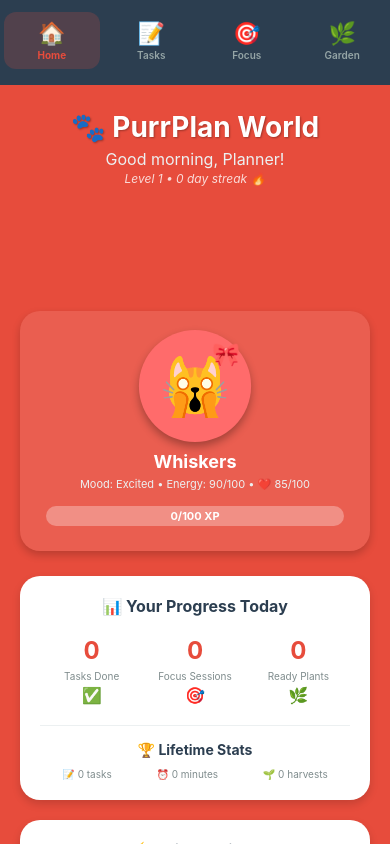
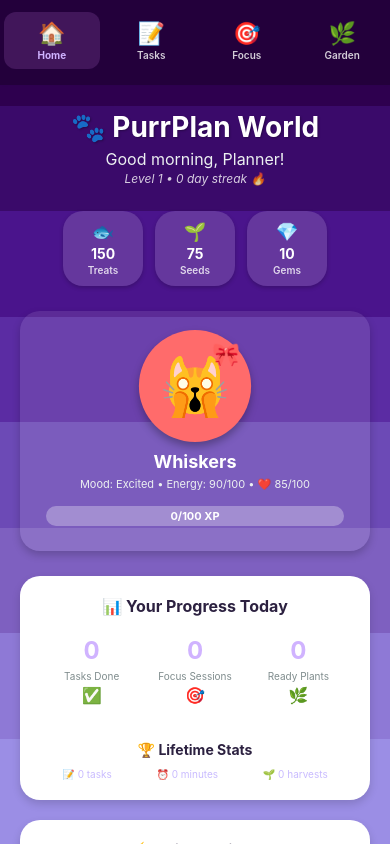
Before and after one commit to Sirius-ashwak/Purr, a React Native app: screen / in a window 390 px wide. Built offline with nearby package versions, Linux system fonts and the light colour scheme.

Commit message:
enhance styles;  added gradient background and active cat fallback

```diff
--- a/App.js
+++ b/App.js
@@ -12,18 +12,18 @@ import {
   Modal,
   Animated,
   Alert,
-  Dimensions,
   Vibration
 } from 'react-native';
 import AsyncStorage from '@react-native-async-storage/async-storage';
 
-const { width: screenWidth, height: screenHeight } = Dimensions.get('window');
+// Note: Avoid using Dimensions for now to reduce layout edge cases
 
 export default function App() {
   console.log('🐾 PurrPlan World - Premium App Starting...');
 
   // Animation References
   const catBounceAnim = useRef(new Animated.Value(1)).current;
+  // Start at 0 and map to scale 1 via interpolation so items are visible by default
   const coinAnim = useRef(new Animated.Value(0)).current;
   const levelUpAnim = useRef(new Animated.Value(0)).current;
 
@@ -97,6 +97,33 @@ export default function App() {
   const [achievements, setAchievements] = useState([]);
   const [notifications, setNotifications] = useState([]);
 
+  // Safe active cat fallback
+  const activeCat = (cats && cats.length > 0) ? cats[0] : {
+    id: 'default',
+    name: 'Whiskers',
+    breed: 'tabby',
+    mood: 'Happy',
+    energy: 80,
+    happiness: 80,
+    isActive: true,
+    color: '#FF6B6B',
+    accessory: '🎀',
+    favoriteActivity: 'gardening',
+  };
+
+  // Purple gradient colors (top -> bottom)
+  const gradientColors = [
+    '#2e004f', '#3a0a6a', '#4a148c', '#5b2ca3', '#6c4ab6', '#7e60c0', '#8e79d6', '#9b8ee5'
+  ];
+
+  const GradientBackground = () => (
+    <View style={styles.gradientContainer}>
+      {gradientColors.map((c, i) => (
+        <View key={i} style={[styles.gradientBand, { backgroundColor: c }]} />
+      ))}
+    </View>
+  );
+
   // Plant Types Configuration
   const plantTypes = {
     tomato: { emoji: '🍅', name: 'Tomato', cost: 10, reward: { treats: 20, seeds: 5, exp: 25, gems: 1 }, growTime: 120000 },
@@ -135,14 +162,16 @@ export default function App() {
       interval = setInterval(() => {
         setFocusTimer(prev => ({
           ...prev,
-          timeLeft: prev.timeLeft - 1,
+          timeLeft: Math.max(0, prev.timeLeft - 1),
         }));
       }, 1000);
     } else if (focusTimer.timeLeft === 0 && focusTimer.isRunning) {
       completeFocusSession();
     }
 
-    return () => clearInterval(interval);
+    return () => {
+      if (interval) clearInterval(interval);
+    };
   }, [focusTimer.isRunning, focusTimer.timeLeft]);
 
   // Garden auto-growth logic
@@ -583,17 +612,26 @@ export default function App() {
 
       {/* Enhanced Currency Display */}
       <View style={styles.currencyContainer}>
-        <Animated.View style={[styles.currencyItem, { transform: [{ scale: coinAnim }] }]}>
+        <Animated.View style={[
+          styles.currencyItem,
+          { transform: [{ scale: coinAnim.interpolate({ inputRange: [0, 1], outputRange: [1, 1.25] }) }] }
+        ]}>
           <Text style={styles.currencyIcon}>🐟</Text>
           <Text style={styles.currencyValue}>{gameState.fishTreats}</Text>
           <Text style={styles.currencyLabel}>Treats</Text>
         </Animated.View>
-        <Animated.View style={[styles.currencyItem, { transform: [{ scale: coinAnim }] }]}>
+        <Animated.View style={[
+          styles.currencyItem,
+          { transform: [{ scale: coinAnim.interpolate({ inputRange: [0, 1], outputRange: [1, 1.25] }) }] }
+        ]}>
           <Text style={styles.currencyIcon}>🌱</Text>
           <Text style={styles.currencyValue}>{gameState.gardenSeeds}</Text>
           <Text style={styles.currencyLabel}>Seeds</Text>
         </Animated.View>
-        <Animated.View style={[styles.currencyItem, { transform: [{ scale: coinAnim }] }]}>
+        <Animated.View style={[
+          styles.currencyItem,
+          { transform: [{ scale: coinAnim.interpolate({ inputRange: [0, 1], outputRange: [1, 1.25] }) }] }
+        ]}>
           <Text style={styles.currencyIcon}>💎</Text>
           <Text style={styles.currencyValue}>{gameState.crystalGems}</Text>
           <Text style={styles.currencyLabel}>Gems</Text>
@@ -604,14 +642,14 @@ export default function App() {
       <View style={styles.catContainer}>
         <Animated.View style={[styles.catMascot, {
           transform: [{ scale: catBounceAnim }],
-          backgroundColor: cats[0].color
+          backgroundColor: activeCat.color
         }]}>
           <Text style={styles.catEmoji}>{getCatMoodEmoji()}</Text>
-          <Text style={styles.catAccessory}>{cats[0].accessory}</Text>
+          <Text style={styles.catAccessory}>{activeCat.accessory}</Text>
         </Animated.View>
-        <Text style={styles.catName}>{cats[0].name}</Text>
+        <Text style={styles.catName}>{activeCat.name}</Text>
         <Text style={styles.catStatus}>
-          Mood: {cats[0].mood} • Energy: {cats[0].energy}/100 • ❤️ {cats[0].happiness}/100
+          Mood: {activeCat.mood} • Energy: {activeCat.energy}/100 • ❤️ {activeCat.happiness}/100
         </Text>
 
         {/* Enhanced Progress Bar */}
@@ -619,7 +657,9 @@ export default function App() {
           <View style={styles.expBar}>
             <Animated.View style={[
               styles.expFill,
-              { width: `${(gameState.experience / gameState.experienceToNext) * 100}%` }
+              {
+                width: `${Math.max(0, Math.min(100, gameState.experienceToNext ? (gameState.experience / gameState.experienceToNext) * 100 : 0))}%`
+              }
             ]} />
             <Text style={styles.expText}>
               {gameState.experience}/{gameState.experienceToNext} XP
@@ -783,7 +823,9 @@ export default function App() {
             <View style={styles.progressRing}>
               <View style={[
                 styles.progressFill,
-                { width: `${((focusTimer.totalTime - focusTimer.timeLeft) / focusTimer.totalTime) * 100}%` }
+                {
+                  width: `${Math.max(0, Math.min(100, focusTimer.totalTime ? ((focusTimer.totalTime - focusTimer.timeLeft) / focusTimer.totalTime) * 100 : 0))}%`
+                }
               ]} />
             </View>
           )}
@@ -797,7 +839,7 @@ export default function App() {
               styles.productivityFill,
               {
                 width: `${focusTimer.productivity}%`,
-                backgroundColor: focusTimer.productivity > 80 ? '#27ae60' : '#f39c12'
+                backgroundColor: focusTimer.productivity > 80 ? '#7e60c0' : '#b388ff'
               }
             ]} />
           </View>
@@ -975,7 +1017,8 @@ export default function App() {
 
   return (
     <SafeAreaView style={styles.container}>
-      <StatusBar barStyle="light-content" backgroundColor="#e74c3c" />
+      <StatusBar barStyle="light-content" backgroundColor="#4a148c" />
+      <GradientBackground />
 
       {/* Notifications */}
       <View style={styles.notificationContainer}>
@@ -990,7 +1033,7 @@ export default function App() {
       </View>
 
       {/* Enhanced Navigation Bar */}
-      <View style={styles.navbar}>
+  <View style={styles.navbar}>
         {[
           { key: 'home', icon: '🏠', label: 'Home' },
           { key: 'tasks', icon: '📝', label: 'Tasks', badge: tasks.filter(t => !t.completed).length },
@@ -1041,7 +1084,7 @@ export default function App() {
             <TextInput
               style={styles.taskInput}
               placeholder="What would you like to accomplish?"
-              placeholderTextColor="#95a5a6"
+              placeholderTextColor="#b8a8ff"
               value={newTaskText}
               onChangeText={setNewTaskText}
               multiline
@@ -1109,7 +1152,7 @@ export default function App() {
       <Modal
         visible={showRewardModal}
         transparent={true}
-        animationType="fade"
+        animationType="slide"
         onRequestClose={() => setShowRewardModal(false)}
       >
         <View style={styles.modalOverlay}>
@@ -1140,7 +1183,7 @@ export default function App() {
       <Modal
         visible={showLevelUpModal}
         transparent={true}
-        animationType="scale"
+        animationType="slide"
         onRequestClose={() => setShowLevelUpModal(false)}
       >
         <View style={styles.modalOverlay}>
@@ -1167,7 +1210,20 @@ export default function App() {
 const styles = StyleSheet.create({
   container: {
     flex: 1,
-    backgroundColor: '#e74c3c',
+    backgroundColor: 'transparent',
+  },
+  // Gradient background layers
+  gradientContainer: {
+    position: 'absolute',
+    top: 0,
+    right: 0,
+    bottom: 0,
+    left: 0,
+    flexDirection: 'column',
+    pointerEvents: 'none',
+  },
+  gradientBand: {
+    flex: 1,
   },
 
   // Notifications
@@ -1179,7 +1235,7 @@ const styles = StyleSheet.create({
     zIndex: 1000,
   },
   notification: {
-    backgroundColor: 'rgba(46, 204, 113, 0.95)',
+    backgroundColor: 'rgba(155, 89, 182, 0.95)',
     padding: 12,
     borderRadius: 8,
     marginBottom: 5,
@@ -1199,7 +1255,7 @@ const styles = StyleSheet.create({
   // Enhanced Navigation
   navbar: {
     flexDirection: 'row',
-    backgroundColor: '#2c3e50',
+  backgroundColor: 'rgba(0,0,0,0.25)',
     paddingVertical: 12,
     paddingBottom: Platform.OS === 'ios' ? 12 : 16,
     shadowColor: '#000',
@@ -1215,7 +1271,7 @@ const styles = StyleSheet.create({
     paddingHorizontal: 4,
   },
   navItemActive: {
-    backgroundColor: 'rgba(231, 76, 60, 0.2)',
+  backgroundColor: 'rgba(155, 89, 182, 0.25)',
     borderRadius: 12,
     marginHorizontal: 4,
   },
@@ -1235,7 +1291,7 @@ const styles = StyleSheet.create({
     position: 'absolute',
     top: -5,
     right: -8,
-    backgroundColor: '#e74c3c',
+  backgroundColor: '#9b59b6',
     borderRadius: 10,
     minWidth: 20,
     height: 20,
@@ -1249,11 +1305,11 @@ const styles = StyleSheet.create({
   },
   navLabel: {
     fontSize: 10,
-    color: '#95a5a6',
+  color: 'rgba(255,255,255,0.8)',
     fontWeight: '600',
   },
   navLabelActive: {
-    color: '#e74c3c',
+  color: '#d0b3ff',
     fontWeight: 'bold',
   },
 
@@ -1263,7 +1319,7 @@ const styles = StyleSheet.create({
   },
   screenContainer: {
     flex: 1,
-    backgroundColor: '#e74c3c',
+  backgroundColor: 'transparent',
   },
   screenHeader: {
     padding: 20,
@@ -1411,7 +1467,7 @@ const styles = StyleSheet.create({
   },
   expFill: {
     height: '100%',
-    backgroundColor: '#f39c12',
+  backgroundColor: '#bb86fc',
     borderRadius: 10,
   },
   expText: {
@@ -1451,7 +1507,7 @@ const styles = StyleSheet.create({
   statsTitle: {
     fontSize: 16,
     fontWeight: 'bold',
-    color: '#2c3e50',
+  color: '#2c2140',
     textAlign: 'center',
     marginBottom: 20,
   },
@@ -1467,7 +1523,7 @@ const styles = StyleSheet.create({
   statNumber: {
     fontSize: 24,
     fontWeight: 'bold',
-    color: '#e74c3c',
+  color: '#d0b3ff',
     marginBottom: 5,
   },
   statText: {
@@ -1480,13 +1536,13 @@ const styles = StyleSheet.create({
   },
   lifetimeStats: {
     borderTopWidth: 1,
-    borderTopColor: '#ecf0f1',
+  borderTopColor: 'rgba(255,255,255,0.4)',
     paddingTop: 15,
   },
   lifetimeTitle: {
     fontSize: 14,
     fontWeight: 'bold',
-    color: '#2c3e50',
+  color: '#2c2140',
     textAlign: 'center',
     marginBottom: 10,
   },
@@ -1496,7 +1552,7 @@ const styles = StyleSheet.create({
   },
   lifetimeStat: {
     fontSize: 10,
-    color: '#7f8c8d',
+  color: '#c9bbff',
     textAlign: 'center',
   },
 
@@ -1516,7 +1572,7 @@ const styles = StyleSheet.create({
   quickActionsTitle: {
     fontSize: 16,
     fontWeight: 'bold',
-    color: '#2c3e50',
+  color: '#2c2140',
     textAlign: 'center',
     marginBottom: 15,
   },
@@ -1526,7 +1582,7 @@ const styles = StyleSheet.create({
   },
   quickActionButton: {
     alignItems: 'center',
-    backgroundColor: '#f8f9fa',
+  backgroundColor: '#f3edff',
     borderRadius: 15,
     padding: 15,
     flex: 1,
@@ -1544,7 +1600,7 @@ const styles = StyleSheet.create({
 
   // Task Management
   addButton: {
-    backgroundColor: '#27ae60',
+  backgroundColor: '#7e60c0',
     paddingHorizontal: 20,
     paddingVertical: 12,
     borderRadius: 25,
@@ -1619,7 +1675,7 @@ const styles = StyleSheet.create({
     elevation: 3,
   },
   taskCompleted: {
-    backgroundColor: '#f8f9fa',
+  backgroundColor: '#f6f0ff',
     opacity: 0.8,
   },
   taskContent: {
@@ -1636,17 +1692,17 @@ const styles = StyleSheet.create({
   },
   taskText: {
     fontSize: 14,
-    color: '#2c3e50',
+  color: '#2c2140',
     fontWeight: '500',
     marginBottom: 3,
   },
   taskTextCompleted: {
     textDecorationLine: 'line-through',
-    color: '#7f8c8d',
+  color: '#9b8ee5',
   },
   taskReward: {
     fontSize: 10,
-    color: '#7f8c8d',
+  color: '#b8a8ff',
   },
   taskCheckbox: {
     fontSize: 18,
@@ -1683,19 +1739,19 @@ const styles = StyleSheet.create({
     position: 'relative',
   },
   timerActive: {
-    backgroundColor: '#f8f9fa',
+  backgroundColor: '#f8f9fa',
     borderWidth: 3,
-    borderColor: '#27ae60',
+  borderColor: '#bb86fc',
   },
   timerText: {
     fontSize: 42,
     fontWeight: 'bold',
-    color: '#e74c3c',
+  color: '#4a148c',
     marginBottom: 5,
   },
   timerSession: {
     fontSize: 14,
-    color: '#7f8c8d',
+  color: '#e3d7ff',
     fontWeight: '600',
   },
   progressRing: {
@@ -1704,13 +1760,13 @@ const styles = StyleSheet.create({
     left: -3,
     right: -3,
     height: 6,
-    backgroundColor: '#ecf0f1',
+  backgroundColor: 'rgba(255,255,255,0.3)',
     borderRadius: 3,
     overflow: 'hidden',
   },
   progressFill: {
     height: '100%',
-    backgroundColor: '#27ae60',
+  backgroundColor: '#bb86fc',
   },
   productivityContainer: {
     alignItems: 'center',
@@ -1718,13 +1774,13 @@ const styles = StyleSheet.create({
   },
   productivityLabel: {
     fontSize: 14,
-    color: '#ffffff',
+  color: '#f5e9ff',
     marginBottom: 5,
   },
   productivityBar: {
     width: 200,
     height: 8,
-    backgroundColor: 'rgba(255,255,255,0.3)',
+  backgroundColor: 'rgba(255,255,255,0.25)',
     borderRadius: 4,
     overflow: 'hidden',
   },
@@ -1740,7 +1796,7 @@ const styles = StyleSheet.create({
     flexDirection: 'row',
   },
   timerButton: {
-    backgroundColor: '#27ae60',
+  backgroundColor: '#7e60c0',
     paddingHorizontal: 30,
     paddingVertical: 15,
     borderRadius: 30,
@@ -1752,13 +1808,13 @@ const styles = StyleSheet.create({
     elevation: 6,
   },
   pauseButton: {
-    backgroundColor: '#f39c12',
+  backgroundColor: '#a881ff',
   },
   stopButton: {
-    backgroundColor: '#e67e22',
+  backgroundColor: '#8e44ad',
   },
   resumeButton: {
-    backgroundColor: '#3498db',
+  backgroundColor: '#6c4ab6',
     marginTop: 10,
   },
   timerButtonText: {
@@ -1774,7 +1830,7 @@ const styles = StyleSheet.create({
   focusStats: {
     flexDirection: 'row',
     justifyContent: 'space-around',
-    backgroundColor: 'rgba(255,255,255,0.1)',
+  backgroundColor: 'rgba(255,255,255,0.12)',
     padding: 15,
     borderRadius: 15,
     marginBottom: 15,
@@ -1786,11 +1842,11 @@ const styles = StyleSheet.create({
   focusStatNumber: {
     fontSize: 18,
     fontWeight: 'bold',
-    color: '#ffffff',
+  color: '#ffffff',
   },
   focusStatLabel: {
     fontSize: 10,
-    color: 'rgba(255,255,255,0.8)',
+  color: 'rgba(255,255,255,0.85)',
     marginTop: 2,
   },
   timerReward: {
@@ -1828,14 +1884,14 @@ const styles = StyleSheet.create({
     position: 'relative',
   },
   plotReady: {
-    backgroundColor: '#d5f4e6',
+  backgroundColor: '#e8ddff',
     borderWidth: 2,
-    borderColor: '#27ae60',
+  borderColor: '#bb86fc',
   },
   plotThirsty: {
-    backgroundColor: '#fdeaea',
+  backgroundColor: '#f2e5ff',
     borderWidth: 2,
-    borderColor: '#e74c3c',
+  borderColor: '#9b59b6',
   },
   plotEmoji: {
     fontSize: 32,
@@ -1843,7 +1899,7 @@ const styles = StyleSheet.create({
   },
   plotText: {
     fontSize: 9,
-    color: '#2c3e50',
+  color: '#2c2140',
     textAlign: 'center',
     fontWeight: 'bold',
   },
@@ -1853,13 +1909,13 @@ const styles = StyleSheet.create({
     left: 5,
     right: 5,
     height: 4,
-    backgroundColor: '#ecf0f1',
+  backgroundColor: 'rgba(255,255,255,0.3)',
     borderRadius: 2,
     overflow: 'hidden',
   },
   waterLevel: {
     height: '100%',
-    backgroundColor: '#3498db',
+  backgroundColor: '#9575cd',
   },
   fertilizerIndicator: {
     position: 'absolute',
@@ -1891,11 +1947,13 @@ const styles = StyleSheet.create({
     shadowOpacity: 0.15,
     shadowRadius: 8,
     elevation: 6,
+  borderWidth: 1,
+  borderColor: '#e8ddff',
   },
   gardenInfoTitle: {
     fontSize: 16,
     fontWeight: 'bold',
-    color: '#2c3e50',
+  color: '#2c2140',
     textAlign: 'center',
     marginBottom: 15,
   },
@@ -1920,24 +1978,24 @@ const styles = StyleSheet.create({
   plantTypeName: {
     fontSize: 14,
     fontWeight: 'bold',
-    color: '#2c3e50',
+  color: '#2c2140',
   },
   plantTypeCost: {
     fontSize: 12,
-    color: '#7f8c8d',
+  color: '#8f7fd8',
   },
   plantTypeReward: {
     fontSize: 10,
-    color: '#27ae60',
+  color: '#7e60c0',
   },
   gardenTips: {
     borderTopWidth: 1,
-    borderTopColor: '#ecf0f1',
+  borderTopColor: 'rgba(255,255,255,0.4)',
     paddingTop: 15,
   },
   gardenTip: {
     fontSize: 12,
-    color: '#7f8c8d',
+  color: '#d6c8ff',
     marginBottom: 5,
   },
 
@@ -1963,17 +2021,17 @@ const styles = StyleSheet.create({
   modalTitle: {
     fontSize: 20,
     fontWeight: 'bold',
-    color: '#2c3e50',
+  color: '#2c2140',
     textAlign: 'center',
     marginBottom: 20,
   },
   taskInput: {
     borderWidth: 2,
-    borderColor: '#ecf0f1',
+  borderColor: 'rgba(255,255,255,0.4)',
     borderRadius: 12,
     padding: 15,
     fontSize: 16,
-    color: '#2c3e50',
+  color: '#2c2140',
     minHeight: 100,
     textAlignVertical: 'top',
     marginBottom: 20,
@@ -1981,7 +2039,7 @@ const styles = StyleSheet.create({
   priorityLabel: {
     fontSize: 14,
     fontWeight: 'bold',
-    color: '#2c3e50',
+  color: '#2c2140',
     marginBottom: 10,
   },
   priorityContainer: {
@@ -1995,7 +2053,7 @@ const styles = StyleSheet.create({
     padding: 10,
     borderRadius: 10,
     marginHorizontal: 2,
-    backgroundColor: '#f8f9fa',
+  backgroundColor: '#f3edff',
   },
   priorityEmoji: {
     fontSize: 16,
@@ -2003,14 +2061,14 @@ const styles = StyleSheet.create({
   },
   priorityText: {
     fontSize: 10,
-    color: '#2c3e50',
+  color: '#2c2140',
     fontWeight: '600',
   },
   priorityTextActive: {
     color: '#ffffff',
   },
   rewardPreview: {
-    backgroundColor: '#f8f9fa',
+  backgroundColor: '#f3edff',
     padding: 15,
     borderRadius: 10,
     marginBottom: 20,
@@ -2018,12 +2076,12 @@ const styles = StyleSheet.create({
   rewardPreviewTitle: {
     fontSize: 12,
     fontWeight: 'bold',
-    color: '#2c3e50',
+  color: '#2c2140',
     marginBottom: 5,
   },
   rewardPreviewText: {
     fontSize: 14,
-    color: '#27ae60',
+  color: '#bb86fc',
     fontWeight: 'bold',
   },
   modalButtons: {
@@ -2037,10 +2095,10 @@ const styles = StyleSheet.create({
     marginHorizontal: 5,
   },
   cancelButton: {
-    backgroundColor: '#95a5a6',
+  backgroundColor: '#8f7fd8',
   },
   addTaskButton: {
-    backgroundColor: '#e74c3c',
+  backgroundColor: '#9b59b6',
   },
   cancelButtonText: {
     color: '#ffffff',
@@ -2070,7 +2128,7 @@ const styles = StyleSheet.create({
   rewardModalTitle: {
     fontSize: 24,
     fontWeight: 'bold',
-    color: '#2c3e50',
+  color: '#2c2140',
     marginBottom: 20,
   },
   rewardDisplay: {
@@ -2079,7 +2137,7 @@ const styles = StyleSheet.create({
   },
   rewardDisplayText: {
     fontSize: 18,
-    color: '#27ae60',
+  color: '#bb86fc',
     fontWeight: 'bold',
     marginBottom: 5,
   },
@@ -2089,7 +2147,7 @@ const styles = StyleSheet.create({
     fontStyle: 'italic',
   },
   rewardCloseButton: {
-    backgroundColor: '#e74c3c',
+  backgroundColor: '#9b59b6',
     paddingHorizontal: 30,
     paddingVertical: 15,
     borderRadius: 25,
@@ -2115,24 +2173,24 @@ const styles = StyleSheet.create({
   levelUpTitle: {
     fontSize: 28,
     fontWeight: 'bold',
-    color: '#e74c3c',
+  color: '#bb86fc',
     marginBottom: 15,
     textAlign: 'center',
   },
   levelUpLevel: {
     fontSize: 48,
     fontWeight: 'bold',
-    color: '#f39c12',
+  color: '#e0c3fc',
     marginBottom: 15,
   },
   levelUpMessage: {
     fontSize: 16,
-    color: '#2c3e50',
+  color: '#2c2140',
     textAlign: 'center',
     marginBottom: 25,
   },
   levelUpButton: {
-    backgroundColor: '#27ae60',
+  backgroundColor: '#7e60c0',
     paddingHorizontal: 40,
     paddingVertical: 15,
     borderRadius: 30,
--- a/package.json
+++ b/package.json
@@ -16,7 +16,8 @@
     "react-native": "0.79.5",
     "react-dom": "19.0.0",
     "react-native-web": "^0.20.0",
-    "@react-native-async-storage/async-storage": "~2.2.0"
+    "@react-native-async-storage/async-storage": "~2.2.0",
+    "expo-linear-gradient": "~14.1.5"
   },
   "devDependencies": {
     "@babel/core": "^7.25.0",
```
Also changed, not shown: index.web.js (added).
